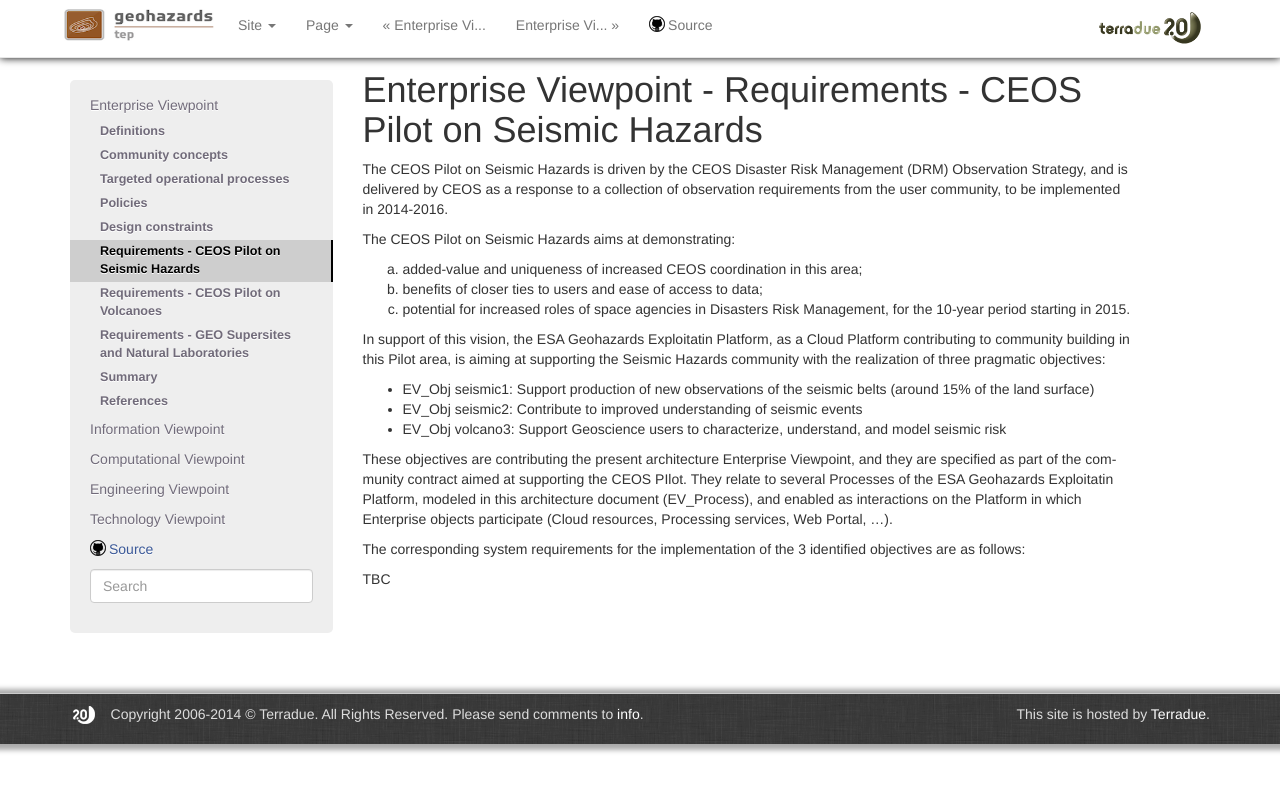
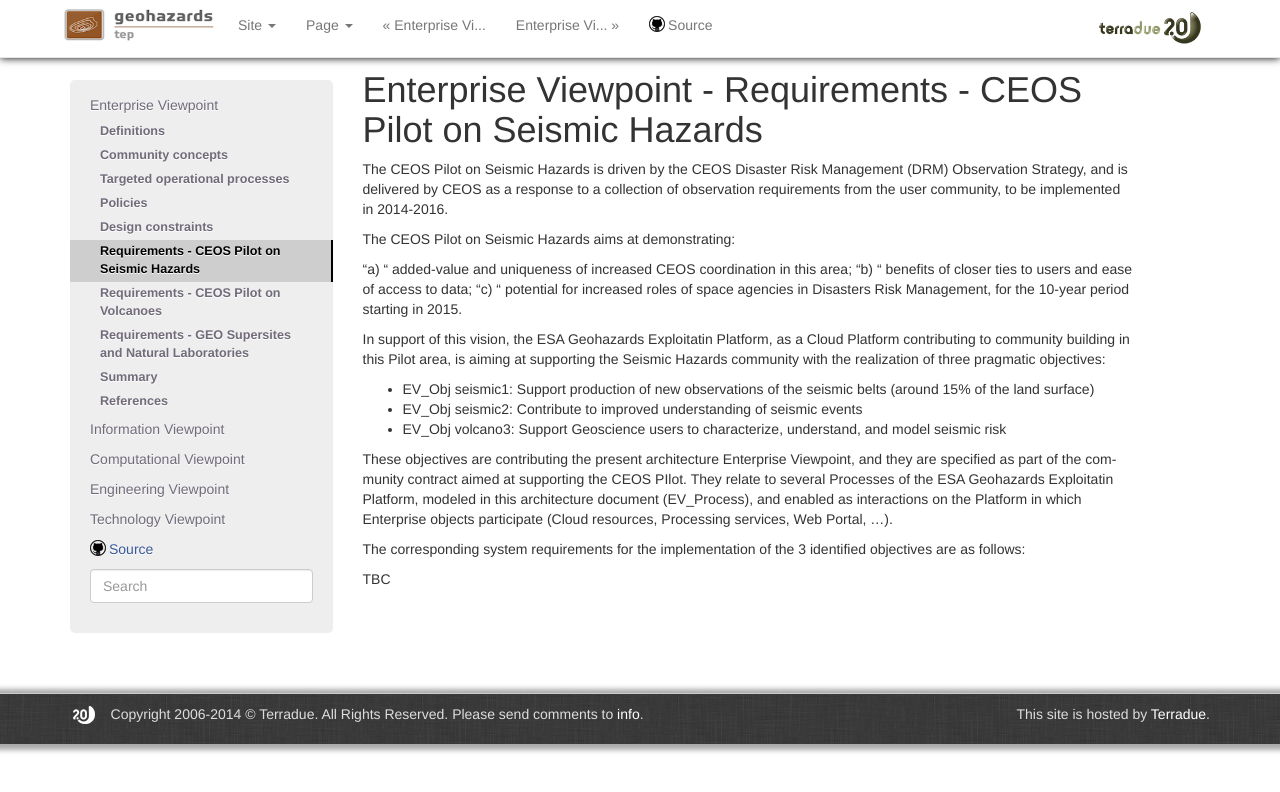
Before and after one commit to Terradue/doc-tep-geohazards-arch, a Sphinx documentation site: the page built from source/enterprise/reqs-seismic.rst, in a window 1280 px wide. Shown: the top 792 px of the page. Built offline with Sphinx 7.4.7, drawn with Linux system fonts in a browser that asks for light colours.

```diff
--- a/source/enterprise/reqs-seismic.rst
+++ b/source/enterprise/reqs-seismic.rst
@@ -7,9 +7,9 @@ to be implemented in 2014-2016.
 
 The CEOS Pilot on Seismic Hazards aims at demonstrating:
 
-a) added-value and uniqueness of increased CEOS coordination in this area;
-b) benefits of closer ties to users and ease of access to data;
-c) potential for increased roles of space agencies in Disasters Risk Management, for the 10-year period starting in 2015.
+"a) " added-value and uniqueness of increased CEOS coordination in this area;
+"b) " benefits of closer ties to users and ease of access to data;
+"c) " potential for increased roles of space agencies in Disasters Risk Management, for the 10-year period starting in 2015.
 
 In support of this vision, the ESA Geohazards Exploitatin Platform,
 as a Cloud Platform contributing to community building in this Pilot area,
```
